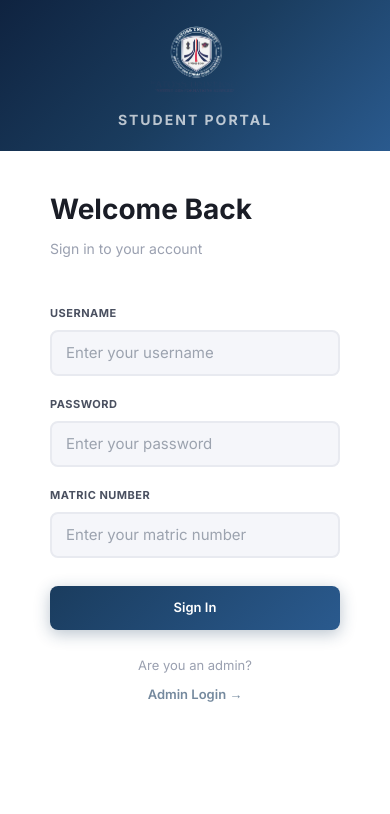
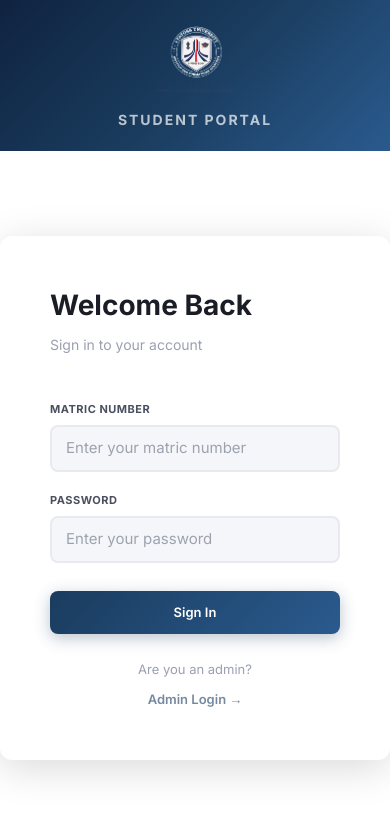
Before and after one commit to I-FADEV/Student-Portal-Frontend-, a React (Vite) app: page / in a window 390 px wide. Shown: the top 814 px of the page. Built offline with nearby package versions, Linux system fonts and the light colour scheme.

Commit message:
Responsivity Adjusted and Student Login Page Edit

```diff
--- a/src/pages/auth/AdminLogin.jsx
+++ b/src/pages/auth/AdminLogin.jsx
@@ -19,7 +19,7 @@ export default function AdminLogin() {
 
     try {
       // 🔁 REPLACE THIS URL WITH YOUR ACTUAL BACKEND ENDPOINT
-      const response = await fetch("https://your-backend.com/api/admin/login", {
+      const response = await fetch("https://student-portal-backend-xa6w.onrender.com/auth/admin/login", {
         method: "POST",
         headers: {
           "Content-Type": "application/json",
--- a/src/pages/auth/Login.jsx
+++ b/src/pages/auth/Login.jsx
@@ -53,13 +53,14 @@ function Login() {
           <p className={styles.subText}>Sign in to your account</p>
 
           <form onSubmit={handleLogin} className={styles.form}>
+
             <div className={styles.inputGroup}>
-              <label>Username</label>
+              <label>Matric Number</label>
               <input
                 type="text"
-                placeholder="Enter your username"
-                value={username}
-                onChange={(e) => setUsername(e.target.value)}
+                placeholder="Enter your matric number"
+                value={matricNo}
+                onChange={(e) => setMatricNo(e.target.value)}
                 required
               />
             </div>
@@ -71,17 +72,6 @@ function Login() {
                 placeholder="Enter your password"
                 value={password}
                 onChange={(e) => setPassword(e.target.value)}
-                required
-              />
-            </div>
-
-            <div className={styles.inputGroup}>
-              <label>Matric Number</label>
-              <input
-                type="text"
-                placeholder="Enter your matric number"
-                value={matricNo}
-                onChange={(e) => setMatricNo(e.target.value)}
                 required
               />
             </div>
--- a/src/pages/auth/Login.module.css
+++ b/src/pages/auth/Login.module.css
@@ -463,7 +463,7 @@
   }
 
   .card {
-    padding-bottom: 150px;
+    padding-bottom: 50px;
   }
 
   .form{
--- a/src/services/api.js
+++ b/src/services/api.js
@@ -1,10 +1,10 @@
 // src/services/api.js
 
-const API_BASE_URL = "https://student-portal-backend-x6w.onrender.com";
+const API_BASE_URL = "https://student-portal-backend-xa6w.onrender.com";
 
 // ========== ADMIN ==========
 export async function adminLogin(username, password) {
-  const response = await fetch(`${API_BASE_URL}/api/admin/login`, {
+  const response = await fetch(`${API_BASE_URL}/auth/admin/login`, {
     method: "POST",
     headers: { "Content-Type": "application/json" },
     body: JSON.stringify({ username, password }),
@@ -22,7 +22,7 @@ export async function adminLogin(username, password) {
 
 // ========== STUDENT ==========
 export async function studentLogin(username, password, matricNo) {
-  const response = await fetch(`${API_BASE_URL}/api/student/login`, {
+  const response = await fetch(`${API_BASE_URL}/auth/student/login`, {
     method: "POST",
     headers: { "Content-Type": "application/json" },
     body: JSON.stringify({ username, password, matricNo }),
@@ -38,7 +38,7 @@ export async function studentLogin(username, password, matricNo) {
 }
 
 export async function studentRegister(fullName, phone, username, department) {
-  const response = await fetch(`${API_BASE_URL}/api/student/register`, {
+  const response = await fetch(`${API_BASE_URL}/auth/student/register`, {
     method: "POST",
     headers: { "Content-Type": "application/json" },
     body: JSON.stringify({ fullName, phone, username, department }),
```
